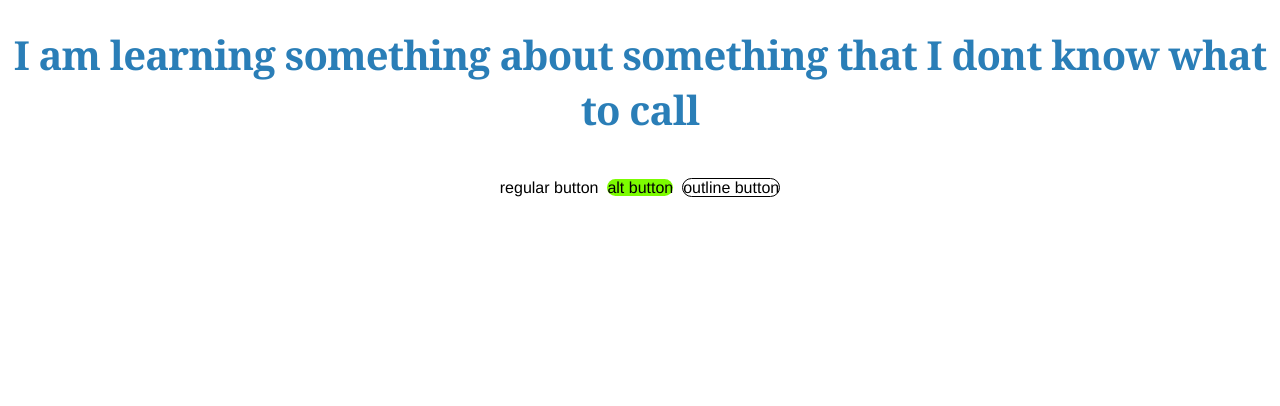
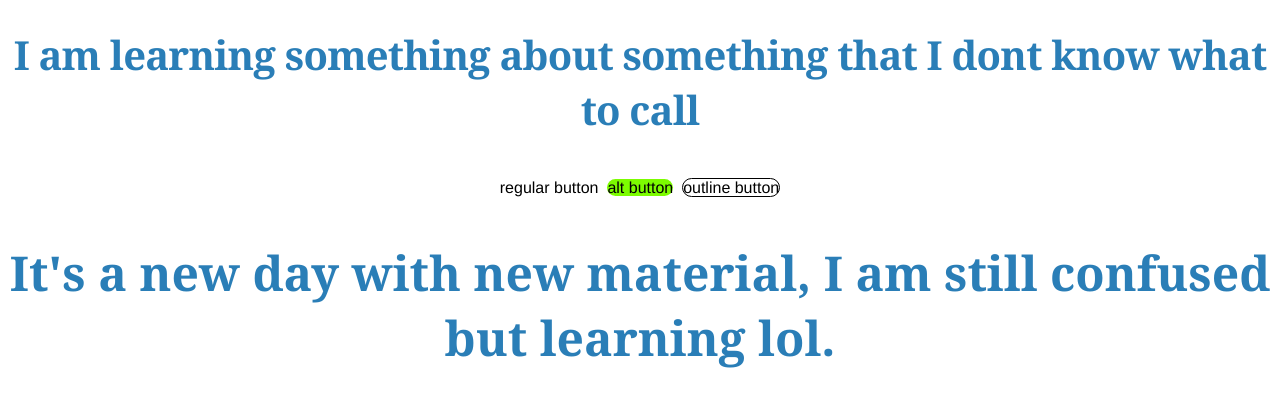
Before and after one commit to Kyleebeckley/L5KBeckley, a website: page index.html in a window 1280 px wide. Drawn offline with Linux system fonts and the light colour scheme.

Commit message:
Commit 2

```diff
--- a/index.html
+++ b/index.html
@@ -11,5 +11,6 @@
 <a href="#" class="button">regular button</a>
 <a href="#" class="button-alt">alt button</a>
 <a href="#" class="button-outline">outline button</a>
+<h2>It's a new day with new material, I am still confused but learning lol.</h2>
 </body>
 </html>
```
